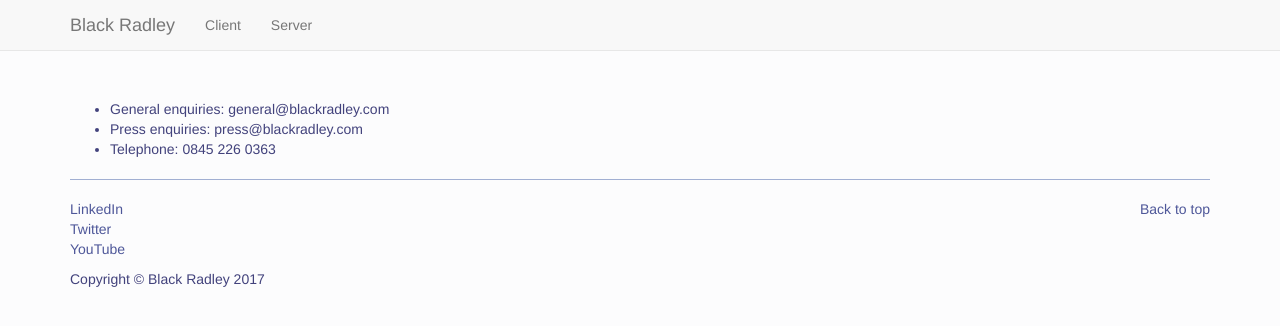
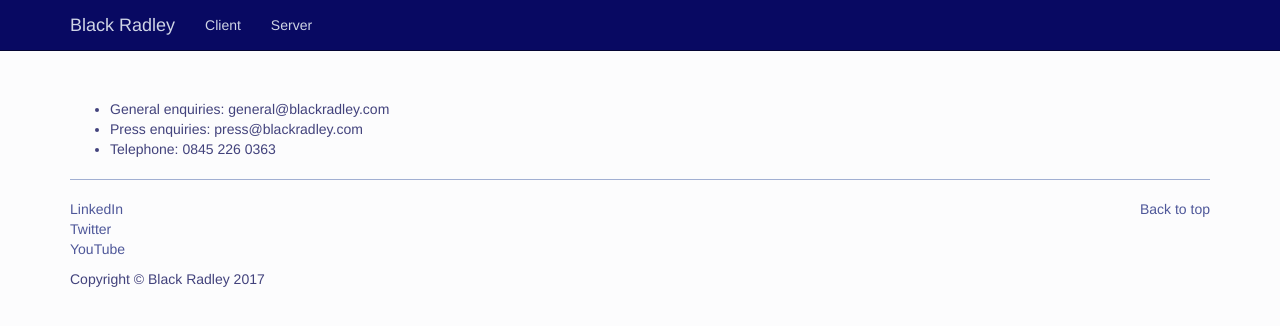
Before and after one commit to joejcollins/professor-bergman, a Jekyll site: the page built from docs/index.md, in a window 1280 px wide. Shown: the top 326 px of the page. Built offline with Jekyll 4.4.1, drawn with Linux system fonts in a browser that asks for light colours; nearby versions of some CDN libraries.

Commit message:
Reverse the navbar

```diff
--- a/docs/_layouts/default.html
+++ b/docs/_layouts/default.html
@@ -17,7 +17,7 @@
 </head>
 
 <body>
-  <div class="navbar navbar-default navbar-fixed-top">
+  <div class="navbar navbar-inverse navbar-fixed-top">
     <div class="container">
       <div class="navbar-header">
         <a href="/" class="navbar-brand">Black Radley</a>
```
